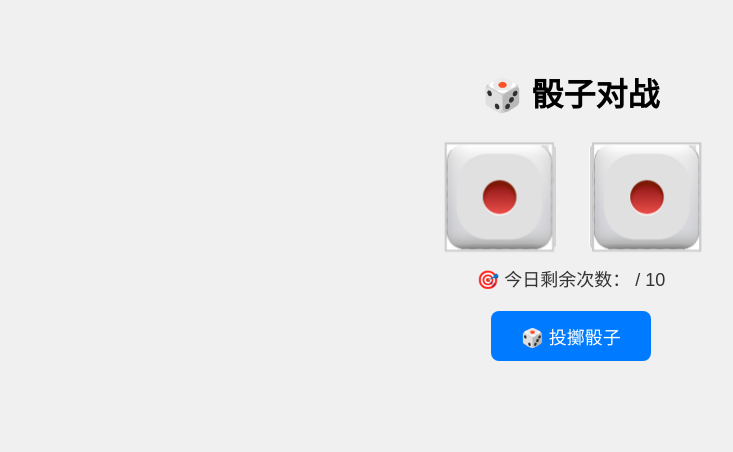
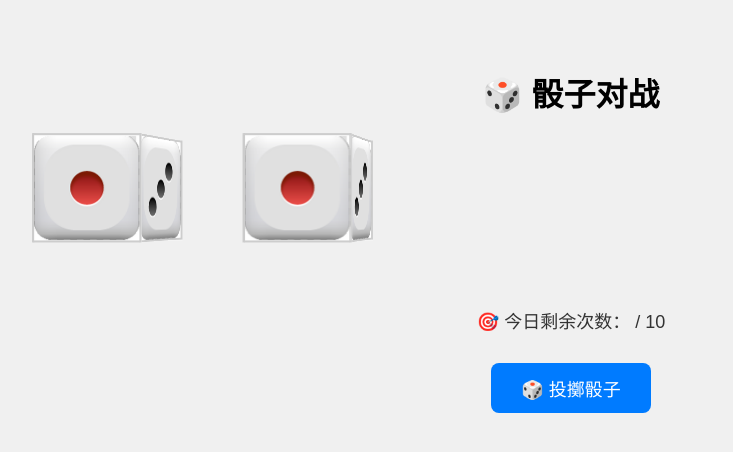
Before and after one commit to Dreamchaser-aus/dice, a Flask app: template templates/dice.html in a window 1280 px wide. Shown: the top 452 px of the page, without its empty margins (69-802 px from the left). Run offline with Flask 3, Linux system fonts and the light colour scheme; the template is opened without the code that fills it, so the values that code supplies are empty; some libraries are stand-ins or nearby versions.

Commit message:
Update dice.html

```diff
--- a/templates/dice.html
+++ b/templates/dice.html
@@ -10,23 +10,25 @@
       padding: 40px;
       background: #f0f0f0;
     }
-    h1 {
-      margin-bottom: 30px;
-    }
 
     .dice-box {
       display: flex;
       justify-content: center;
-      gap: 40px;
+      gap: 80px;
       perspective: 1000px;
       margin-bottom: 20px;
+      height: 150px;
+      position: relative;
     }
 
     .dice {
       width: 100px;
       height: 100px;
-      position: relative;
+      position: absolute;
       transform-style: preserve-3d;
+      top: 0;
+      left: 0;
+      transition: transform 0.5s ease-out;
     }
 
     .face {
@@ -54,7 +56,7 @@
     .bottom { transform: rotateX( -90deg) translateZ(50px); }
 
     .btn {
-      margin-top: 20px;
+      margin-top: 30px;
       padding: 12px 30px;
       font-size: 18px;
       border: none;
@@ -62,11 +64,6 @@
       color: white;
       border-radius: 8px;
       cursor: pointer;
-    }
-
-    .btn:disabled {
-      background-color: #ccc;
-      cursor: not-allowed;
     }
 
     .result {
@@ -85,8 +82,8 @@
 
 <h1>🎲 骰子对战</h1>
 
-<div class="dice-box">
-  <div class="dice" id="user-dice">
+<div class="dice-box" id="dice-box">
+  <div class="dice" id="user-dice" style="left: 80px;">
     <div class="face front"><img src="{{ url_for('static', filename='dice 1.png') }}" alt="1" /></div>
     <div class="face back"><img src="{{ url_for('static', filename='dice 6.png') }}" alt="6" /></div>
     <div class="face right"><img src="{{ url_for('static', filename='dice 3.png') }}" alt="3" /></div>
@@ -95,7 +92,7 @@
     <div class="face bottom"><img src="{{ url_for('static', filename='dice 2.png') }}" alt="2" /></div>
   </div>
 
-  <div class="dice" id="bot-dice">
+  <div class="dice" id="bot-dice" style="left: 280px;">
     <div class="face front"><img src="{{ url_for('static', filename='dice 1.png') }}" alt="1" /></div>
     <div class="face back"><img src="{{ url_for('static', filename='dice 6.png') }}" alt="6" /></div>
     <div class="face right"><img src="{{ url_for('static', filename='dice 3.png') }}" alt="3" /></div>
@@ -109,7 +106,7 @@
   🎯 今日剩余次数：<span id="remaining">{{ remaining }}</span> / 10
 </div>
 
-<button class="btn" id="roll-btn" onclick="roll()">🎲 投擲骰子</button>
+<button class="btn" onclick="roll()">🎲 投擲骰子</button>
 <div class="result" id="result"></div>
 
 <script>
@@ -122,31 +119,37 @@
   6: "rotateX(0deg) rotateY(180deg)",
 };
 
-// 模拟掷骰动画：快速旋转后缓慢停下
-function animateDice(diceId, targetFace) {
+// 抛物线 + 旋转动画
+function throwDice(diceId, targetFace) {
   const dice = document.getElementById(diceId);
-  let rotationX = 0;
-  let rotationY = 0;
-  let speed = 30;
+  let x = 0, y = 0, rotation = 0;
+  const height = 100 + Math.random() * 50;
+  const startTime = performance.now();
 
-  const interval = setInterval(() => {
-    rotationX += speed;
-    rotationY += speed;
-    dice.style.transform = `rotateX(${rotationX}deg) rotateY(${rotationY}deg)`;
-    speed *= 0.9;
+  function animate(time) {
+    const elapsed = time - startTime;
+    const t = Math.min(elapsed / 1000, 1);  // 动画 1 秒结束
 
-    if (speed < 1) {
-      clearInterval(interval);
-      // 最终定位到目标面
-      dice.style.transition = 'transform 0.6s ease-out';
+    // 抛物线位移（模拟 Y 轴跳跃）
+    const offsetY = -4 * height * t * (1 - t);
+    // 旋转角度模拟
+    rotation += 20;
+
+    dice.style.transform = `translateY(${offsetY}px) rotateX(${rotation}deg) rotateY(${rotation}deg)`;
+
+    if (t < 1) {
+      requestAnimationFrame(animate);
+    } else {
+      // 落地后设置最终点数
+      dice.style.transition = "transform 0.5s ease-out";
       dice.style.transform = faceRotation[targetFace];
-
-      // 恢复 transition 设置
       setTimeout(() => {
-        dice.style.transition = '';
+        dice.style.transition = "";
       }, 600);
     }
-  }, 30);
+  }
+
+  requestAnimationFrame(animate);
 }
 
 async function roll() {
@@ -160,15 +163,13 @@
 
   const data = await res.json();
 
-  animateDice("user-dice", data.user);
-  animateDice("bot-dice", data.bot);
+  throwDice("user-dice", data.user);
+  throwDice("bot-dice", data.bot);
   document.getElementById("result").textContent = data.message;
 
   const remainingEl = document.getElementById("remaining");
   let remaining = parseInt(remainingEl.textContent);
-  if (remaining > 0) {
-    remainingEl.textContent = remaining - 1;
-  }
+  if (remaining > 0) remainingEl.textContent = remaining - 1;
   if (remaining - 1 <= 0) {
     document.querySelector("button.btn").disabled = true;
   }
```
